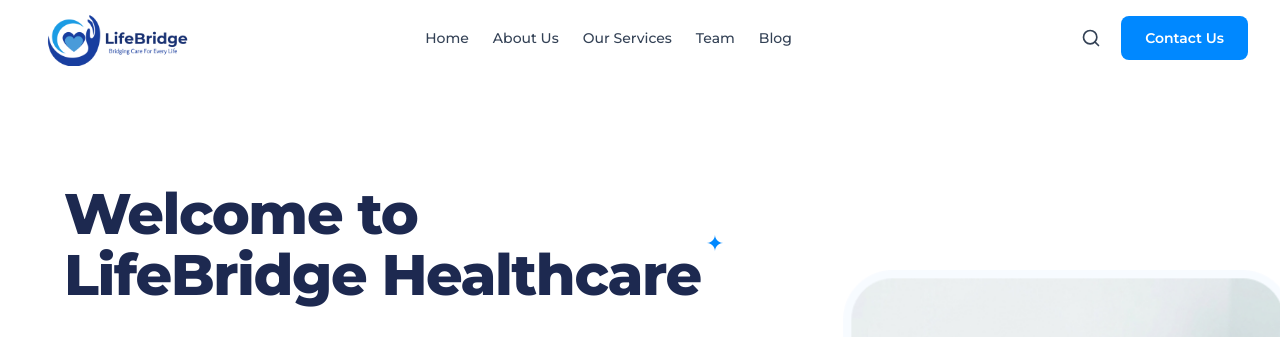
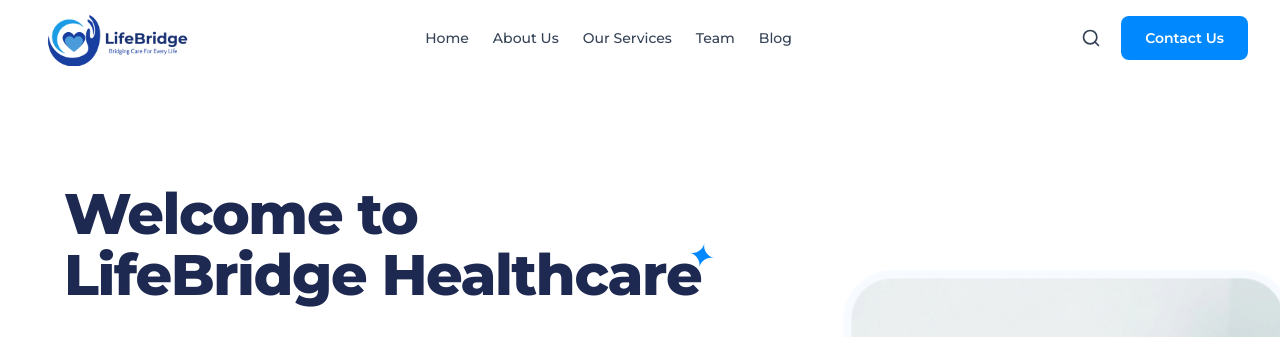
Before and after one commit to jandr003/LifeBridge, a React (Vite) app: page / in a window 1280 px wide. Shown: the top 337 px of the page. Built offline with nearby package versions, Linux system fonts and the light colour scheme.

Commit message:
Update LifeBridge

```diff
--- a/src/components/sections/hero/HeroSection.jsx
+++ b/src/components/sections/hero/HeroSection.jsx
@@ -15,11 +15,12 @@
 							Welcome to
 							<br />
 							LifeBridge{" "}
+							Healthcar
 							<span className="relative inline-block">
-								Healthcare
+								e
 								<span
 									aria-hidden="true"
-									className="absolute -right-4 -top-3 text-lg font-normal leading-none text-[#0088FF] sm:-right-5 sm:-top-4 sm:text-xl"
+									className="absolute -right-2 -top-1 rotate-12 text-2xl font-normal leading-none text-[#0088FF] sm:-right-3 sm:-top-2 sm:text-3xl"
 								>
 									✦
 								</span>
```
